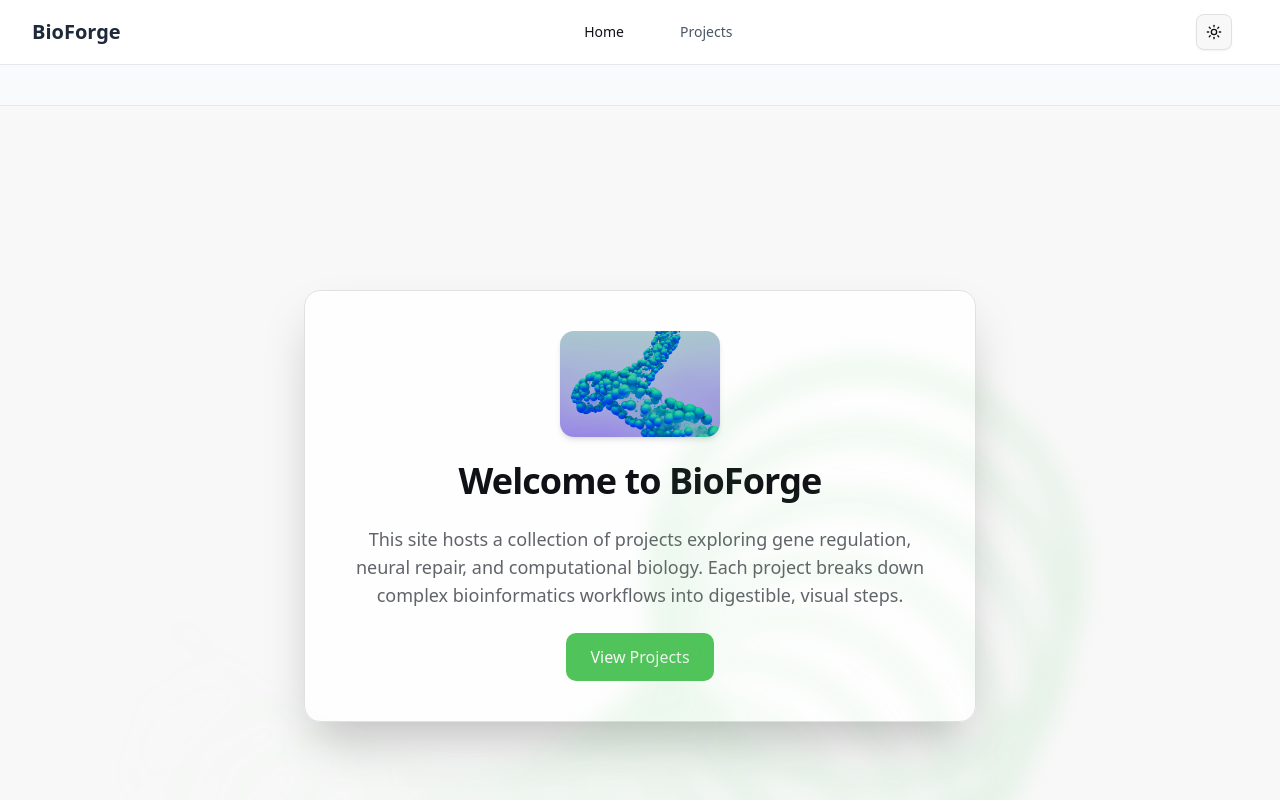
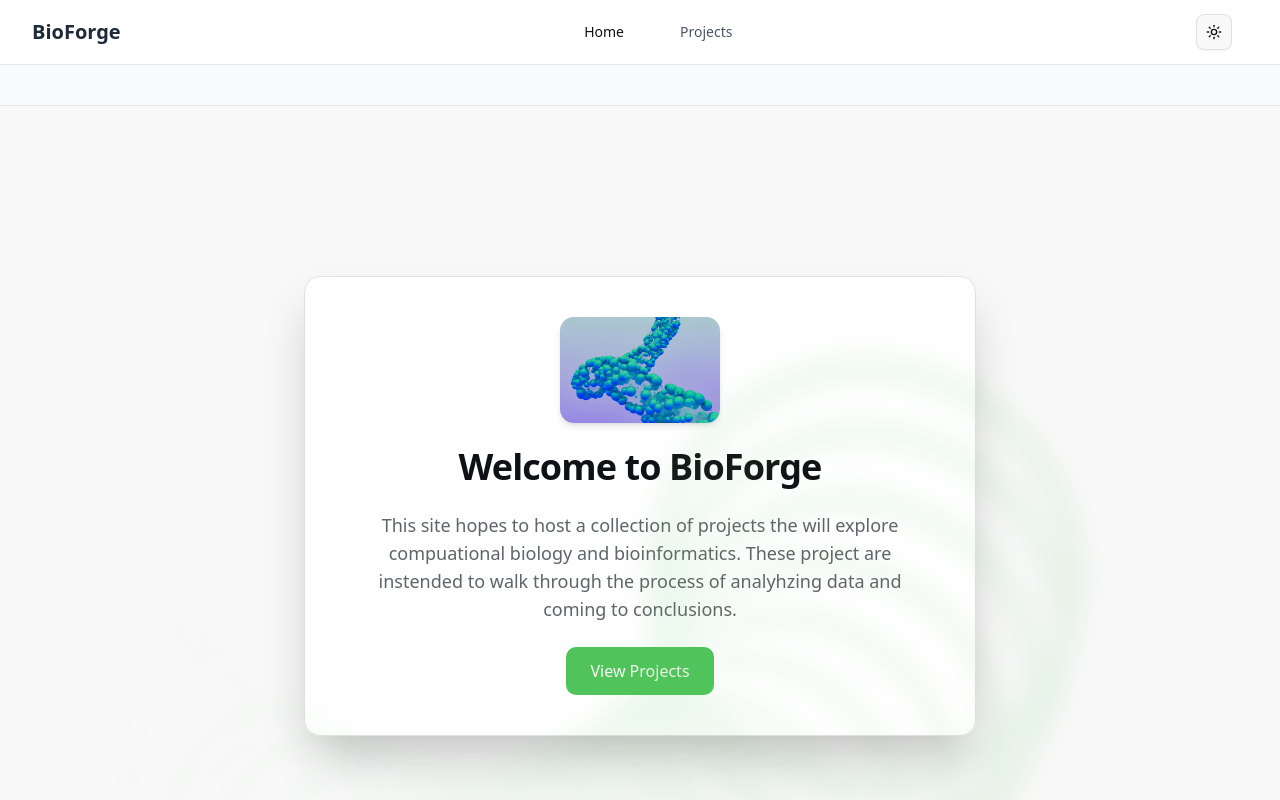
Before and after one commit to PeculiarYeti679/bioflow, a Next.js app: page / in a window 1280 px wide. Shown: the top 800 px of the page. Built offline with nearby package versions, Linux system fonts and the light colour scheme.

Commit message:
Revise landing page description and fix typos
Updated the description text to clarify the site's purpose and correct typos.

```diff
--- a/features/LandingPage.tsx
+++ b/features/LandingPage.tsx
@@ -22,9 +22,10 @@ export default function LandingPage() {
       </h1>
 
       <p className="text-muted-foreground text-lg">
-        This site hosts a collection of projects exploring gene regulation,
-        neural repair, and computational biology. Each project breaks down
-        complex bioinformatics workflows into digestible, visual steps.
+        This site hopes to host a collection of projects the will explore
+        compuational biology and bioinformatics. These project are instended
+        to walk through the process of analyhzing data and coming to
+        conclusions.
       </p>
 
       <Link
```
